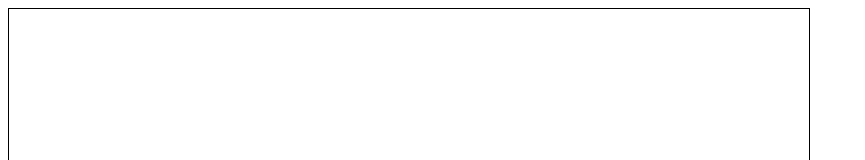
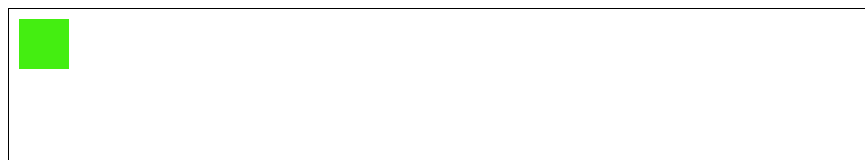
Before and after one commit to mihirmanju/war_project, a plain HTML site: page index.html in a window 1280 px wide. Shown: the top 160 px of the page, without its empty margins (0-865 px from the left). Drawn offline with Linux system fonts and the light colour scheme.

Commit message:
made box object

```diff
--- a/index.html
+++ b/index.html
@@ -1,9 +1,12 @@
 <html>
-<body>
-
-<canvas id="myCanvas" width="800" height="600"
-style="border:1px solid #000000;">
-</canvas>
-</script src="myscripts.js"></script>
-</body>
+  <body>
+    <canvas
+      id="myCanvas"
+      width="800"
+      height="600"
+      style="border: 1px solid #000000;"
+    >
+    </canvas>
+    <script src="myscripts.js"></script>
+  </body>
 </html>
--- a/myscripts.js
+++ b/myscripts.js
@@ -1,8 +1,78 @@
+// var canvas = document.getElementById("myCanvas");
+// var ctx = canvas.getContext("2d");
+// function draw() {
+
+// }
+// setInterval(draw, 10);
+
+// ctx.strokeStyle = 'green';
+// ctx.fillStyle = "#008000";
+// ctx.fillRect(20, 20, 25, 20);
+// ctx.fillStyle = "#FF0000";
+// ctx.fillRect(50, 200, 25, 20);
 
 var canvas = document.getElementById("myCanvas");
 var ctx = canvas.getContext("2d");
+canvas.width = window.innerWidth;
+canvas.height = window.innerHeight;
+var keys = {};
+window.addEventListener("keydown", function (e) {
+  keys[e.keyCode] = true;
+  e.preventDefault();
+});
+window.addEventListener("keyup", function (e) {
+  delete keys[e.keyCode];
+});
+function Box(options) {
+  this.x = options.x || 10;
+  this.y = options.y || 10;
+  this.width = options.width || 40;
+  this.height = options.height || 50;
+  this.color = options.color || "#000000";
+  this.speed = options.speed || 5;
+  this.direction = options.direction || "right";
+}
+var player = new Box({
+  X: 10,
+  y: 10,
+  width: 50,
+  height: 50,
+  color: "#44ee11",
+  speed: 5,
+});
+function input(player) {
+  if (37 in keys) {
+    player.x -= player.speed;
+    player.direction = "left";
+  }
+  if (39 in keys) {
+    player.x += player.speed;
+    player.direction = "right";
+  }
+  if (38 in keys) {
+    player.y -= player.speed;
+    player.direction = "up";
+  }
+  if (40 in keys) {
+    player.y += player.speed;
+    player.direction = "down";
+  }
+}
+function drawBox(box) {
+  ctx.fillStyle = box.color;
+  ctx.fillRect(box.x, box.y, box.width, box.height);
+}
+function update() {
+  input(player);
+}
+function draw() {
+  ctx.clearRect(0, 0, canvas.width, canvas.height);
+  drawBox(player);
+}
 
-ctx.fillStyle = "green";
-ctx.fillRect(20, 20, 25, 20);
-ctx.fillStyle = "red";
-ctx.fillRect(50, 200, 25, 20);
+function loop() {
+  update();
+  draw();
+  window.requestAnimationFrame(loop);
+}
+loop();
```
